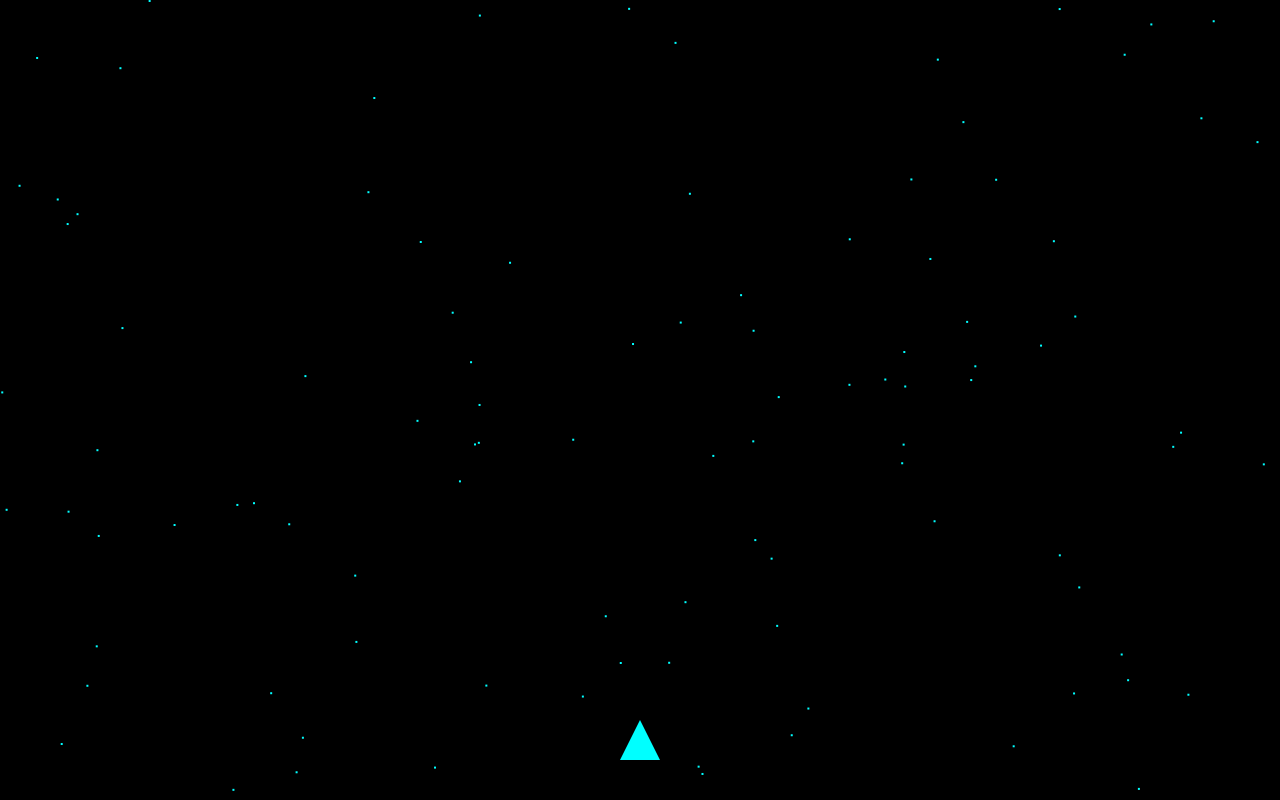
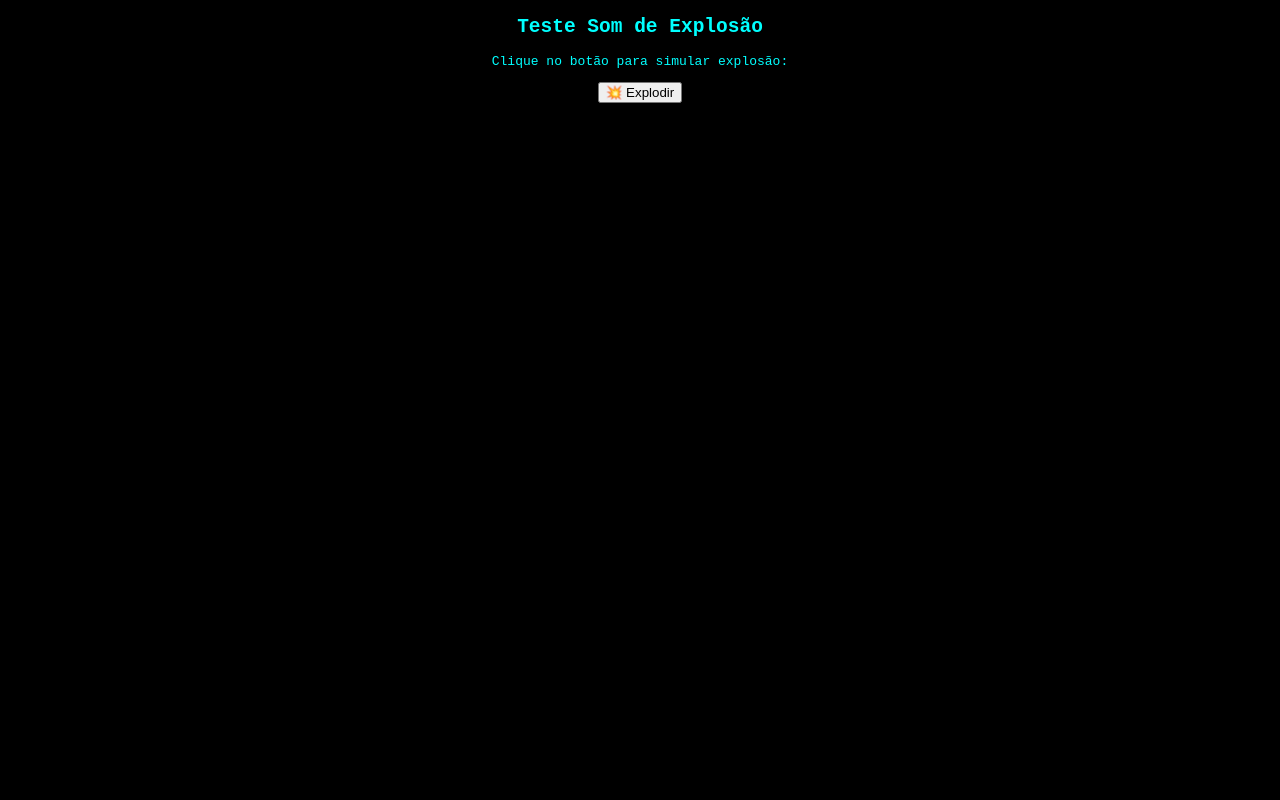
Before and after one commit to MaikSlv7/jogo-nave, a plain HTML site: page index.html in a window 1280 px wide. Drawn offline with Linux system fonts and the light colour scheme.

Commit message:
Add files via upload

```diff
--- a/index.html
+++ b/index.html
@@ -1,85 +1,11 @@
 <!DOCTYPE html>
-<html lang="pt-br">
-<head>
-  <meta charset="UTF-8" />
-  <meta name="viewport" content="width=device-width, initial-scale=1.0"/>
-  <title>Jogo da Nave - Etapa 1</title>
-  <style>
-    body {
-      margin: 0;
-      overflow: hidden;
-      background: black;
-    }
-    canvas {
-      display: block;
-      background: linear-gradient(#000010, #001133);
-    }
-  </style>
-</head>
-<body>
-<canvas id="game"></canvas>
-<script>
-  const canvas = document.getElementById("game");
-  const ctx = canvas.getContext("2d");
-  canvas.width = window.innerWidth;
-  canvas.height = window.innerHeight;
-
-  const nave = {
-    x: canvas.width / 2 - 20,
-    y: canvas.height - 80,
-    width: 40,
-    height: 40,
-    speed: 5
-  };
-
-  const teclas = {};
-
-  window.addEventListener("keydown", (e) => teclas[e.key] = true);
-  window.addEventListener("keyup", (e) => teclas[e.key] = false);
-
-  function desenharFundo(estrelas) {
-    ctx.fillStyle = "black";
-    ctx.fillRect(0, 0, canvas.width, canvas.height);
-    for (let e of estrelas) {
-      e.y += e.vel;
-      if (e.y > canvas.height) e.y = 0;
-      ctx.fillStyle = e.cor;
-      ctx.fillRect(e.x, e.y, 2, 2);
-    }
-  }
-
-  const estrelas = Array.from({ length: 100 }, () => ({
-    x: Math.random() * canvas.width,
-    y: Math.random() * canvas.height,
-    vel: 0.5 + Math.random() * 1.5,
-    cor: "#0ff"
-  }));
-
-  function desenharNave() {
-    ctx.fillStyle = "#0ff";
-    ctx.beginPath();
-    ctx.moveTo(nave.x + nave.width / 2, nave.y);
-    ctx.lineTo(nave.x, nave.y + nave.height);
-    ctx.lineTo(nave.x + nave.width, nave.y + nave.height);
-    ctx.closePath();
-    ctx.fill();
-  }
-
-  function atualizar() {
-    if (teclas["ArrowLeft"] && nave.x > 0) nave.x -= nave.speed;
-    if (teclas["ArrowRight"] && nave.x < canvas.width - nave.width) nave.x += nave.speed;
-    if (teclas["ArrowUp"] && nave.y > 0) nave.y -= nave.speed;
-    if (teclas["ArrowDown"] && nave.y < canvas.height - nave.height) nave.y += nave.speed;
-  }
-
-  function loop() {
-    desenharFundo(estrelas);
-    atualizar();
-    desenharNave();
-    requestAnimationFrame(loop);
-  }
-
-  loop();
-</script>
+<html>
+<head><meta charset="UTF-8"><title>Som Explosão</title></head>
+<body style="background:black; color:#0ff; font-family:monospace; text-align:center">
+<h2>Teste Som de Explosão</h2>
+<p>Clique no botão para simular explosão:</p>
+<button onclick="som.play()">💥 Explodir</button>
+<audio id="som" src="explosion.wav" preload="auto"></audio>
+<script>const som = document.getElementById("som");</script>
 </body>
 </html>
```
Also changed, not shown: 1 other file.
